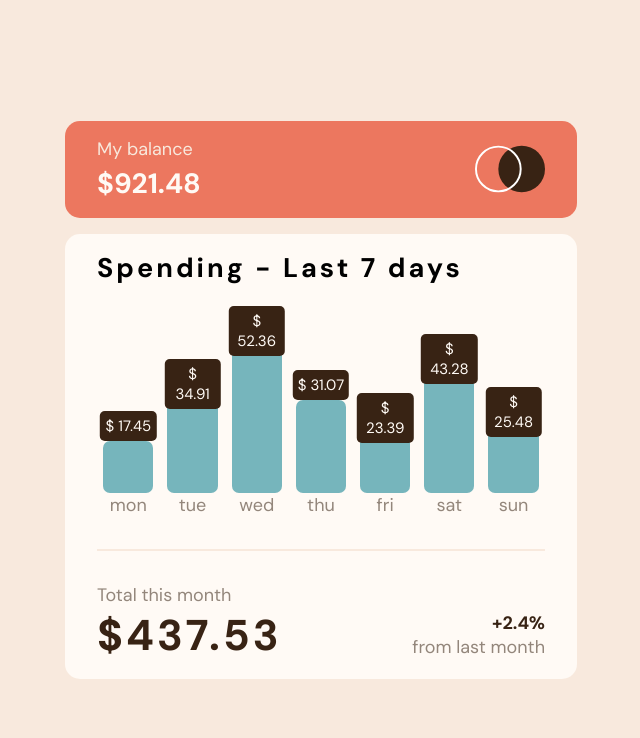
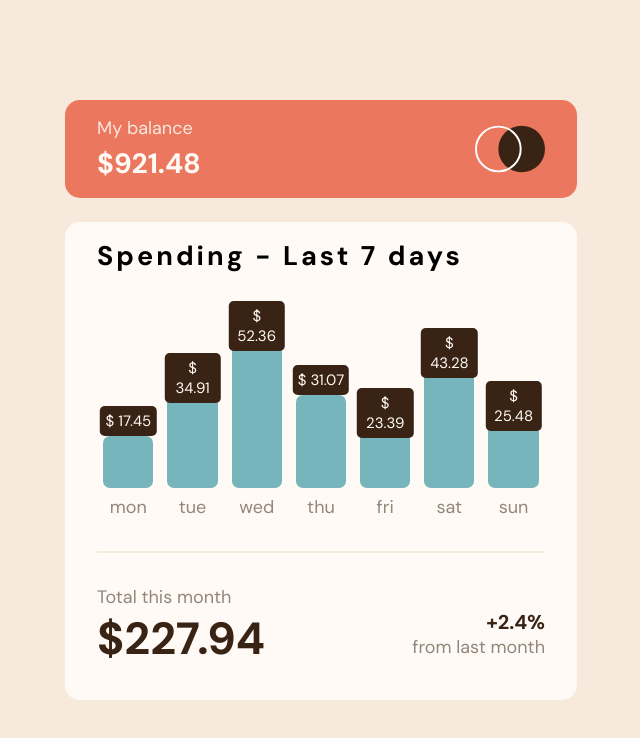
Before and after one commit to binoyam/Expenses-chart-component, a React (Create React App) app: page / in a window 1280 px wide. Shown: the top 738 px of the page, without its empty margins (319-959 px from the left). Built offline with nearby package versions, Linux system fonts and the light colour scheme.

Commit message:
dektop version style

```diff
--- a/src/App.js
+++ b/src/App.js
@@ -1,8 +1,9 @@
 import React from "react";
 import "./index.css";
-import Data from "./components/data.json";
+import Data from "./data.json";
 import Header from "./components/Header";
 import Expense from "./components/Expense";
+
 function App() {
   const data = Data;
 
--- a/src/components/Expense.js
+++ b/src/components/Expense.js
@@ -6,10 +6,10 @@ function Expense({ data }) {
 
   return (
     <section className="expense">
-      <h1>Spending - Last 7 days</h1>
+      <h1 className="spending">Spending - Last 7 days</h1>
       <Chart data={data} />
       <div className="border"></div>
-      <Footer />
+      <Footer data={data} />
     </section>
   );
 }
--- a/src/components/Footer.js
+++ b/src/components/Footer.js
@@ -1,14 +1,28 @@
 import React from "react";
 
-function Footer() {
+function Footer({ data }) {
+
+  const totalAmount = () => {
+    let sum = 0;
+    data.forEach((data) => {
+      sum += data.amount;
+    });
+    return sum;
+  };
+
+  const total = totalAmount();
+
   return (
     <div className="footer">
-      <p className="this">Total this month</p>
+      <p className="txt">Total this month</p>
+
       <div className="total-div">
-        <h1>$437.53</h1>
+
+        <h1 className="total">${total}</h1>
+
         <div className="note">
           <p className="status">+2.4%</p>
-          <p className="this">from last month</p>
+          <p className="txt">from last month</p>
         </div>
       </div>
     </div>
--- a/src/components/Header.js
+++ b/src/components/Header.js
@@ -1,5 +1,6 @@
 import React from "react";
 import Logo from "../images/logo.svg";
+
 function Header() {
   return (
     <section className="top">
--- a/src/index.css
+++ b/src/index.css
@@ -35,7 +35,7 @@ img {
   width: 40%;
   display: flex;
   flex-direction: column;
-  gap: 1rem;
+  gap: 1.5rem;
 }
 /*  HEADER  */
 .top {
@@ -77,24 +77,21 @@ img {
   width: 100%;
   background-color: var(--Verypaleorange);
   border-radius: 15px;
-  padding: 1rem 2rem;
+  padding: 1rem 2rem 2rem;
   display: flex;
   flex-direction: column;
-  gap: 2rem;
+  /* gap: 2rem; */
 }
-.expense h1 {
+.expense h1.spending {
   letter-spacing: 3px;
   font-weight: 700;
+  margin-bottom: 1rem;
 }
+
 /* CHART */
-.border {
-  width: 100%;
-  height: 2px;
-  background-color: var(--Cream);
-}
 .chart {
   width: 100%;
-  height: 200px;
+  height: 230px;
   display: flex;
   align-items: flex-end;
   justify-content: space-between;
@@ -103,18 +100,22 @@ img {
 .data {
   position: relative;
   width: 14%;
+  height: auto;
   text-align: center;
 }
+/* DAY */
 .data .day {
+  margin-top: 7px;
   color: var(--Mediumbrown);
 }
+/* CHART BAR */
 .data .bar {
   margin: 0 auto;
   width: 80%;
-  height: 100px;
   background-color: var(--Cyan);
   border-radius: 7px;
 }
+/* AMOUNT */
 .data .amount {
   position: absolute;
   width: 90%;
@@ -127,26 +128,37 @@ img {
   border-radius: 5px;
   background-color: var(--Darkbrown);
 }
-/* FOOTER / TOTAL */
-.footer p.this {
+/* LINE DIVIDER */
+.border {
+  width: 100%;
+  height: 2px;
+  background-color: var(--Cream);
+  margin: 2rem 0;
+}
+/* FOOTER */
+.footer p.txt {
   color: var(--Mediumbrown);
 }
+/* FOOTER LEFT */
 .footer .total-div {
   display: flex;
-  align-items: center;
+  align-items: flex-start;
   justify-content: space-between;
 }
-.total-div h1 {
+.total-div h1.total {
   color: var(--Darkbrown);
-  font-size: 43px;
+  font-size: 45px;
   font-weight: 700;
+  letter-spacing: 1;
 }
+/* FOOTER RIGHT */
 .total-div .note {
   display: flex;
   flex-direction: column;
   align-items: flex-end;
 }
 .note .status {
+  font-size: 20px;
   font-weight: 700;
   color: var(--Darkbrown);
 }
```
Also changed, not shown: src/data.json (renamed from src/components/data.json).
